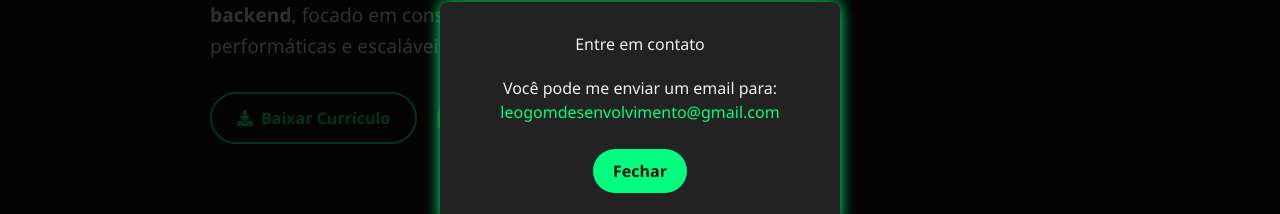
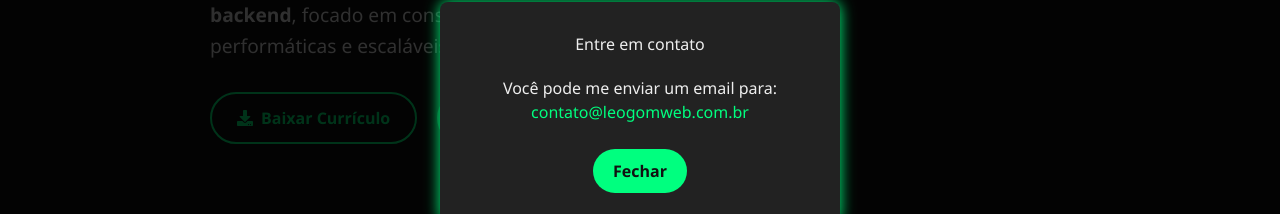
Before and after one commit to Leogom26/portifolio-site, a React (Vite) app: page / in a window 1280 px wide. Both pictures are taken after a click on the button "Contact Me". Shown: the part 288-502 px from the top of the page. Built offline with nearby package versions, Linux system fonts and the light colour scheme.

Commit message:
update email

```diff
--- a/src/components/Modal.tsx
+++ b/src/components/Modal.tsx
@@ -9,9 +9,7 @@ export default function Modal({ onClose }: ModalProps) {
         <h3>Entre em contato</h3>
         <p>
           Você pode me enviar um email para: <br />
-          <a href="mailto:leogomdesenvolvimento@gmail.com">
-            leogomdesenvolvimento@gmail.com
-          </a>
+          <a href="mailto:contato@leogomweb.com.br">contato@leogomweb.com.br</a>
         </p>
         <button className="close-btn" onClick={onClose}>
           Fechar
```
